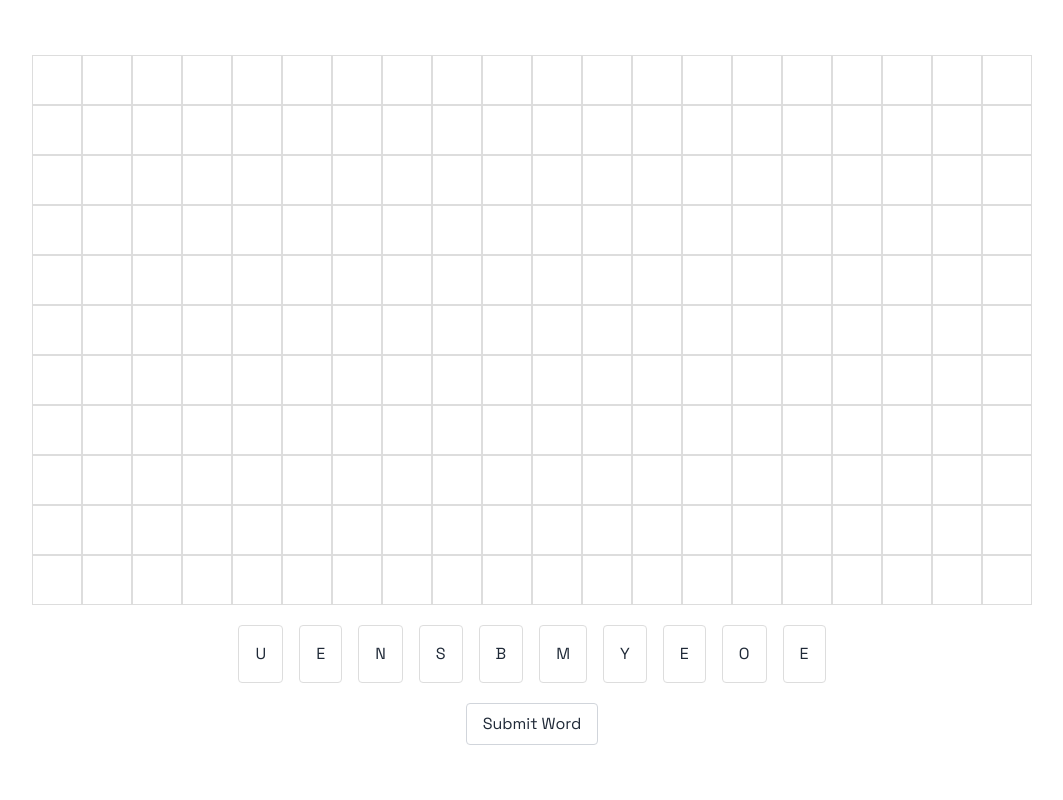
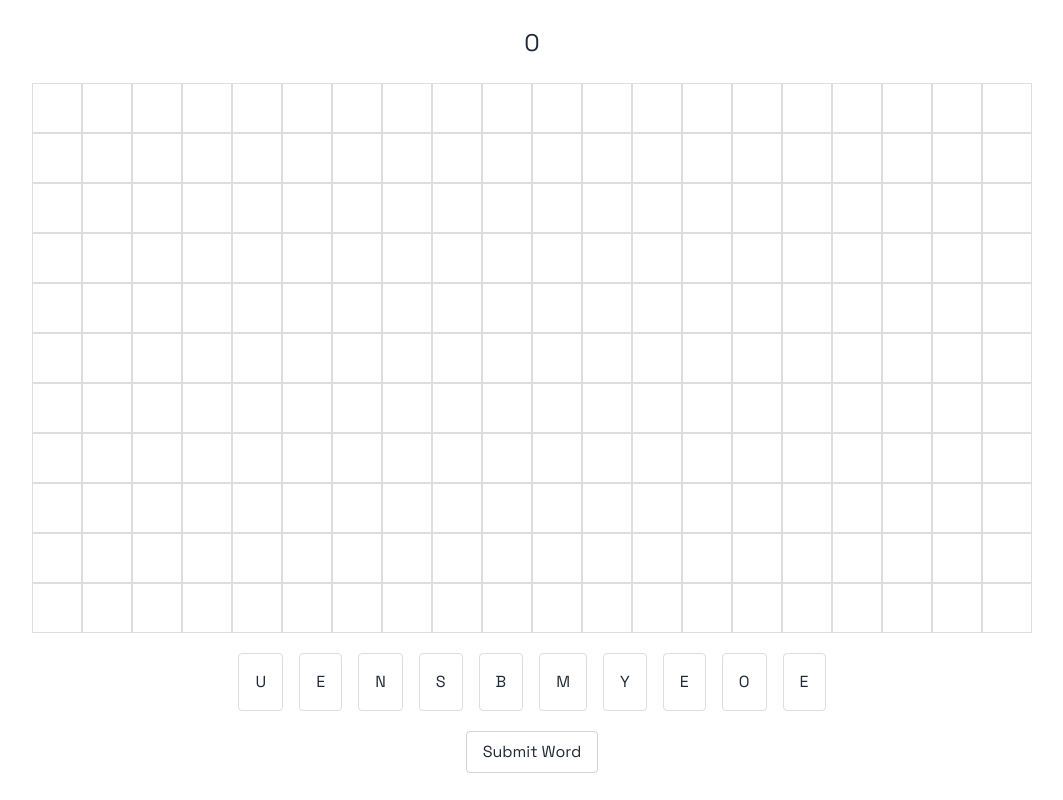
Before and after one commit to wparke4/game-prototypes, a Nuxt app: page /Wordrift in a window 1280 px wide. Shown: the whole page, without its empty margins (108-1171 px from the left). Built offline with nearby package versions, Linux system fonts and the light colour scheme.

Commit message:
Timer starts on first tile placed

```diff
--- /dev/null
+++ b/components/wordriftFolder/UpTimer.vue
@@ -0,0 +1,32 @@
+<template>
+    <div
+        class="flex flex-col items-center justify-center text-2xl pb-3"
+    >
+        <p>{{ time }}</p>
+    </div>
+</template>
+
+<script>
+export default {
+  data() {
+      return {
+          time: 0,
+          timer: null,
+          timerStarted: false
+      }
+  },
+  methods: {
+    startTimer() {
+        if (this.timerStarted) return;
+        this.timerStarted = true;
+        this.timer = setInterval(() => {
+          this.time++;
+        }, 1000);
+    },
+    stopTimer() {
+        clearInterval(this.timer);
+        this.timer = null;
+    }
+  }
+}
+</script>
--- a/components/wordriftFolder/Wordrift.vue
+++ b/components/wordriftFolder/Wordrift.vue
@@ -3,6 +3,9 @@
         class="flex flex-col items-center justify-center space-y-3 h-screen"
         @dragover.prevent
     >
+        <UpTimer
+            ref="upTimer"
+        />
         <Grid
             ref="grid"
             @tile-placed="tilePlacedOnGrid"
@@ -29,12 +32,14 @@
 import TileRack from "@/components/wordriftFolder/TileRack.vue";
 import Grid from "@/components/wordriftFolder/Grid.vue";
 import WordValidator from "@/components/wordriftFolder/WordValidator.vue";
+import UpTimer from "@/components/wordriftFolder/UpTimer.vue";
 
 export default {
     components: {
         TileRack,
         Grid,
-        WordValidator
+        WordValidator,
+        UpTimer
     },
     methods: {
         tilePlacedOnGrid(tileData, rowIndex, colIndex) {
@@ -43,6 +48,7 @@ export default {
                 this.$refs.tileRack.removeTile(tileData.id);
             }
             this.$refs.wordValidator.addTile(tileData.letter, rowIndex, colIndex);
+            this.$refs.upTimer.startTimer();
         },
         removeTileFromGrid(rowIndex, colIndex) {
             this.$refs.wordValidator.removeTile(rowIndex, colIndex);
--- a/nuxt.config.js
+++ b/nuxt.config.js
@@ -1,7 +1,7 @@
 export default defineNuxtConfig({
   app: {
     head: {
-      title: "Starter Project",
+      title: "Neato Games",
       charset: "utf-8",
       viewport: "width=device-width, initial-scale=1",
       meta: [
```
